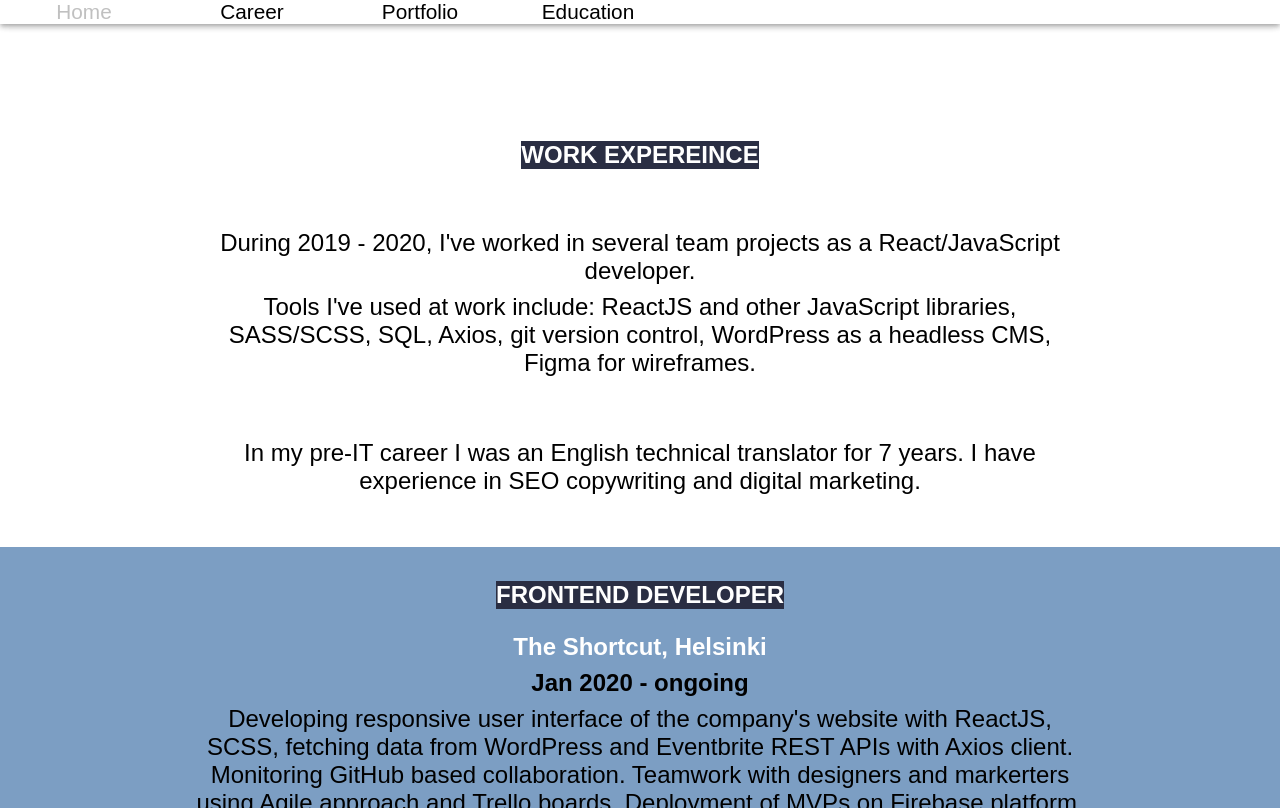
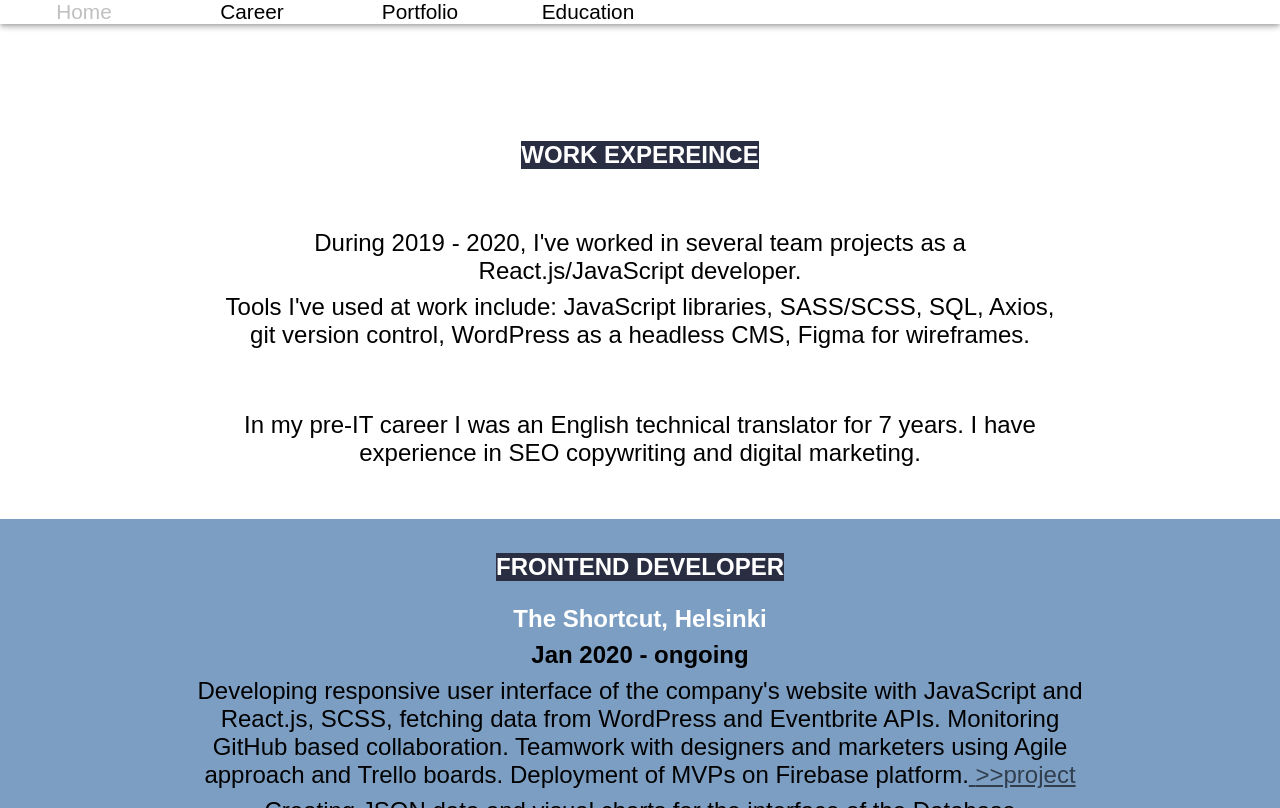
Before and after one commit to OlSavMe/Earlier-CV-Website, a React (Create React App) app: page /career in a window 1280 px wide. Built offline with nearby package versions, Linux system fonts and the light colour scheme; a web font is replaced by a local one.

Commit message:
pagedata corrected

```diff
--- a/src/pages/Career.js
+++ b/src/pages/Career.js
@@ -17,13 +17,13 @@ export default function Career() {
             <p>
               {" "}
               During 2019 - 2020, I've worked in several team projects as a
-              React/JavaScript developer.
+              React.js/JavaScript developer.
             </p>
             <p>
               {" "}
-              Tools I've used at work include: ReactJS and other JavaScript
-              libraries, SASS/SCSS, SQL, Axios, git version control, WordPress
-              as a headless CMS, Figma for wireframes.
+              Tools I've used at work include: JavaScript libraries, SASS/SCSS,
+              SQL, Axios, git version control, WordPress as a headless CMS,
+              Figma for wireframes.
             </p>
           </span>
           <span>
--- a/src/pages/PagesData.js
+++ b/src/pages/PagesData.js
@@ -6,16 +6,16 @@ export const careerData = [
         company: "The Shortcut, Helsinki",
         period: "Jan 2020 - ongoing",
         desc:
-          "Developing responsive user interface of the company's website with ReactJS, SCSS, fetching data from WordPress and Eventbrite REST APIs with Axios client. Monitoring GitHub based collaboration. Teamwork with designers and markerters using Agile approach and Trello boards. Deployment of MVPs on Firebase platform.",
+          "Developing responsive user interface of the company's website with JavaScript and React.js, SCSS, fetching data from WordPress and Eventbrite APIs. Monitoring GitHub based collaboration. Teamwork with designers and marketers using Agile approach and Trello boards. Deployment of MVPs on Firebase platform.",
         link: "https://github.com/OlSavMe/React-Shortcut-Website",
         desctwo:
-          "Creating JSON data and visual charts for the interface of the Database Management System with ReactJS, react-chartjs-2, using Docker Containers for local dev environment. Teamwork with the backend developer and data analysts.",
+          "Creating JSON data and visual charts for the interface of the Database Management System with React.js, react-chartjs-2, using Docker Containers for local dev environment. Teamwork with a backend developer and data analysts.",
       },
       {
         company: "Haaga-Helia & Webscale Oy, Helsinki",
         period: "Aug 2019 - Dec 2019",
         desc:
-          "Developing user interface of a game web app with ReactJS, React Material-UI, qr scanner library, react-router, Axios client, using Docker Containers with pgAdmin for local dev environment. Team work with front- and backend developers, designers in Scrum sprints, using git version control and CircleCI for continuos delivery and automated testing.",
+          "Developing user interface of a game web app with React.js, React Material-UI, qr scanner library, react-router, Axios, using Docker Containers with pgAdmin for local dev environment. Team work with front- and backend developers, designers in Scrum sprints, using git version control and CircleCI for continuous delivery and automated testing.",
         link: "",
         desctwo: "",
       },
```
Also changed, not shown: 8 other files (tests, documents, lock files or other folders).
